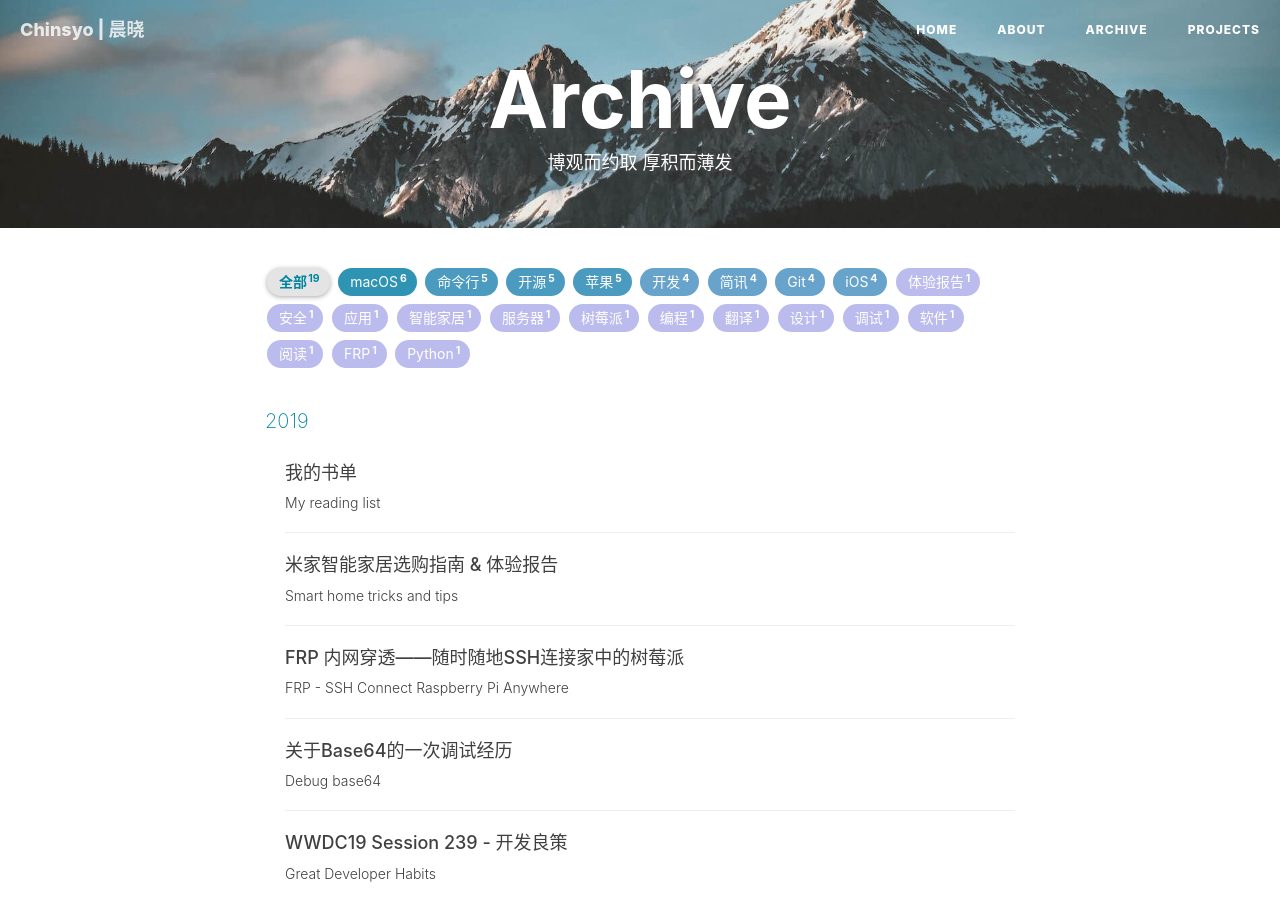
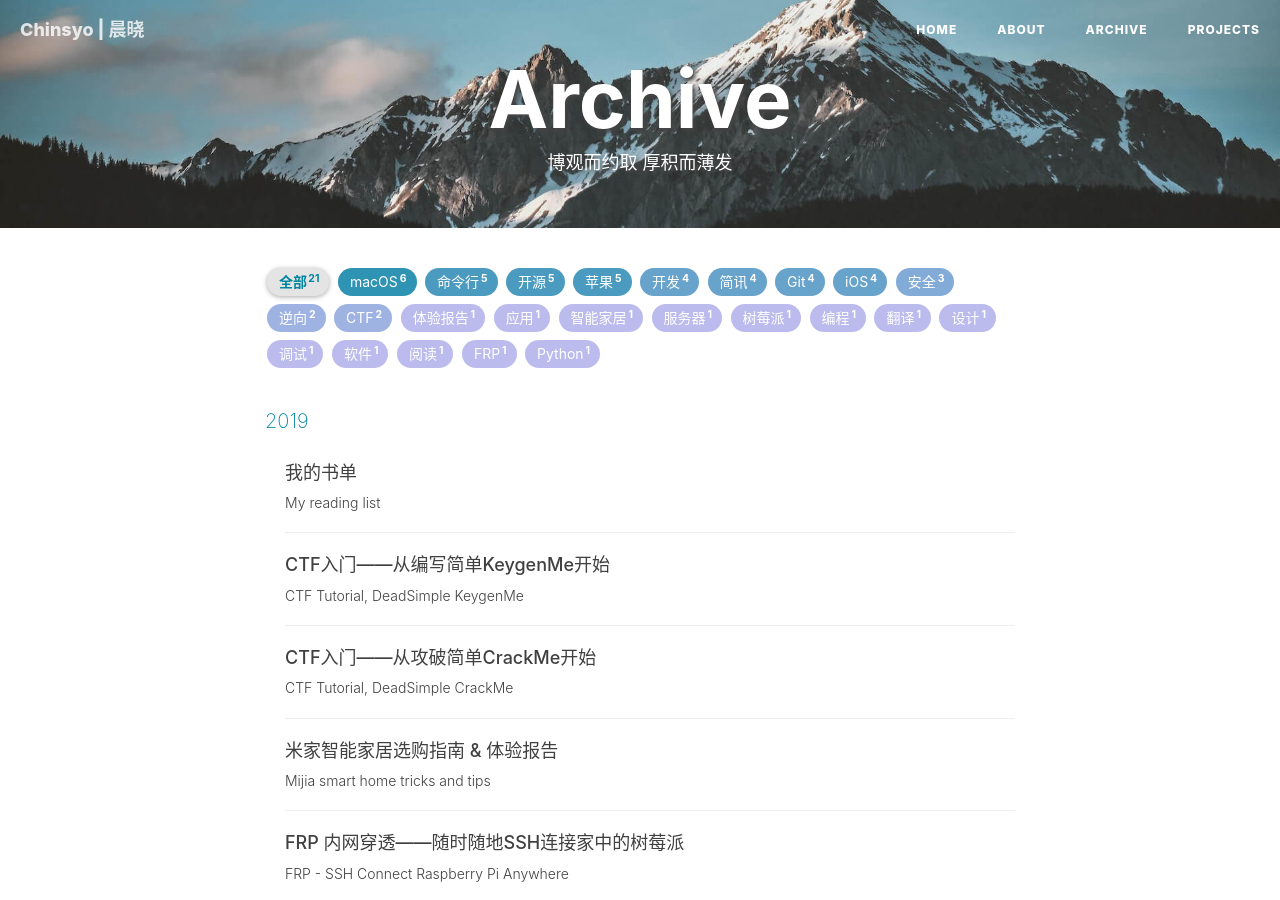
Before and after one commit to chinsyo/chinsyo.github.io, a Jekyll site: the page built from archive.html, in a window 1280 px wide and 900 px high. Built offline with Jekyll 4.4.1, drawn with Linux system fonts in a browser that asks for light colours; nearby versions of some CDN libraries; comment, search, counter and statistics services are not loaded; some of the changed lines change nothing that is shown.

Commit message:
add ctf articles

````diff
--- a/_config.yml
+++ b/_config.yml
@@ -14,8 +14,7 @@ future: true
 RSS: true
 weibo_username: chinsyo
 github_username: chinsyo
-zhihu_username: chinsyo
-# twitter_username: wangchenxiao000
+mailme_username: lPf8-frn7fvU5eW69-v5
 
 
 
--- a/_includes/sns-links.html
+++ b/_includes/sns-links.html
@@ -48,12 +48,12 @@
     </a>
   </li>
   {% endif %}
-  {% if site.zhihu_username %}
+  {% if site.mailme_username %}
   <li>
-    <a target="_blank" href="https://www.zhihu.com/people/{{ site.zhihu_username }}">
+    <a target="_blank" href="http://mail.qq.com/cgi-bin/qm_share?t=qm_mailme&email={{ site.mailme_username }}">
       <span class="fa-stack fa-lg">
         <i class="fa fa-circle fa-stack-2x"></i>
-        <i class="fa fa-stack-1x fa-inverse">知</i>
+        <i class="fa fa-envelope fa-stack-1x fa-inverse"></i>
       </span>
     </a>
   </li>
--- a/_posts/2019-08-11-smart-home-tricks-and-tips.md
+++ b/_posts/2019-08-11-mijia-smart-home-tricks-and-tips.md
@@ -1,6 +1,6 @@
 ---
 title: 米家智能家居选购指南 & 体验报告
-subtitle: Smart home tricks and tips
+subtitle: Mijia smart home tricks and tips
 date: 2019-08-11 12:00:00
 tags:
   - 体验报告
--- /dev/null
+++ b/_posts/2019-08-16-ctf-tutorial-deadsimple-crackme.md
@@ -0,0 +1,190 @@
+---
+title: CTF入门——从攻破简单CrackMe开始
+subtitle: CTF Tutorial, DeadSimple CrackMe
+date: 2019-08-16 12:00:00
+tags:
+  - CTF
+  - 逆向
+  - 安全
+---
+
+也许你还不知道什么是CTF和RE(Reverse Engineer 逆向工程)，但你可能已经被韩商言和李现刷屏了几个轮回，最近人气和口碑双丰收的电视剧《亲爱的 热爱的》对CTF这个安全领域的概念做了全民科普。
+
+某天我家那位不知防火墙是何物的人民教师和我闲聊时问起CTF，作为网安公司的研发工程师既诧异又欣慰，诧异的是CTF早于信息安全本身走近大众，欣慰的是在格子衫和秃头怪的调侃声中，电视剧居然率先为这个行业正名。
+
+CTF(Capture The Flag 夺旗赛)是信息安全技术竞赛的一种形式，而逆向工程是信息安全技术的一个范畴，国内知名安全论坛看雪主办的KCTF就是由CrackMe攻防大赛发展而来。
+
+CrackMe是一类供人尝试破解的程序，攻击者和发布者就软件保护和破解展开较量，通常以输入通过软件校验注册码为目标。
+
+由于本职工作iOS研发工程师的缘故，本次示例以macOS系统为例。首先我们需要找到攻破的目标即CrackMe程序，访问 https://reverse.put.as/crackmes/ 找到页面最下方的DeadSimple进行下载，从未知来源下载软件要记得校验摘要和查杀病毒，下面是DeadSimple的摘要信息和查杀结果。
+
+![](http://pwj4lonpu.bkt.clouddn.com/imgdeadsimple-virscan.jpg)
+
+（吐槽一下腾讯，原本打算选择腾讯哈勃的扫描结果，可我一个macOS程序居然给我扫出C盘路径和写入注册表……拜拜了您呐。）
+
+先双击运行程序看看效果，不出意外会弹出两个弹窗，分别如图。
+
+![](http://pwj4lonpu.bkt.clouddn.com/imgdeadsimple-developer-warning.jpg)
+
+首先提示不是通过AppStore下载，并且没有经过开发者证书签名。
+
+![](http://pwj4lonpu.bkt.clouddn.com/imgdeadsimple-update-warning.jpg)
+
+接着提示尚未针对您的Mac优化，这是因为CrackMe程序不包含当前x86_64的架构。
+
+前往 系统偏好设置->安全与隐私 允许安装，如下图，点击「仍要打开」。如果你的页面没有「允许从以下位置下载的应用」或运行时提醒「文件已损坏」，请参考 https://baijiahao.baidu.com/s?id=1594877309704492558&wfr=spider&for=pc 进行设置。
+
+![](http://pwj4lonpu.bkt.clouddn.com/imgdeadsimple-setting.jpg)
+
+启动后界面包含Name和Code两个输入框，和常见的激活界面相似。
+
+![](http://pwj4lonpu.bkt.clouddn.com/imgdeadsimple-ui-empty.jpg)
+
+这时随便输入一些信息，如123，123。校验失败会听到错误提示音。
+
+让我们开动起来尝试攻破第一个CrackMe，首先切换到可执行文件的工作路径，以桌面为例，路径为 ~/Desktop/DeadSimple.app/Contents/MacOS ，查看符号表寻找切入点。
+
+```bash
+$ file DeadSimple
+DeadSimple: Mach-O universal binary with 2 architectures: [i386:Mach-O executable i386] [ppc:Mach-O executable ppc]
+DeadSimple (for architecture i386):  Mach-O executable i386
+DeadSimple (for architecture ppc):  Mach-O executable ppc
+$ uname -m
+x86_64
+```
+
+当前系统架构x86_64，而可执行文件架构为i386和ppc，可见这个CrackMe年久失修，ppc是苹果在采用intel处理器之前使用的IBM PowerPC架构，所以软件是以i386兼容模式运行的。
+
+```bash
+$ nm -arch i386 DeadSimple
+00001d13 t -[AppDelegate check:]
+00001daa t -[AppDelegate checkCode:forName:]
+00003020 S .objc_class_name_AppDelegate
+         U .objc_class_name_NSObject
+         U _NSApplicationMain
+         U _NSBeep
+         U _NSRunAlertPanelRelativeToWindow
+0000200c D _NXArgc
+00002008 D _NXArgv
+         U ___CFConstantStringClassReference
+         U ___keymgr_dwarf2_register_sections
+00002000 D ___progname
+         U __cthread_init_routine
+00001d04 t __dyld_func_lookup
+00001000 A __mh_execute_header
+00001c16 t __start
+         U _atexit
+00002058 S _catch_exception_raise
+0000205c S _catch_exception_raise_state
+00002060 S _catch_exception_raise_state_identity
+00002064 S _clock_alarm_reply
+00002068 S _do_mach_notify_dead_name
+0000206c S _do_mach_notify_no_senders
+00002070 S _do_mach_notify_port_deleted
+00002074 S _do_mach_notify_send_once
+00002078 S _do_seqnos_mach_notify_dead_name
+0000207c S _do_seqnos_mach_notify_no_senders
+00002080 S _do_seqnos_mach_notify_port_deleted
+00002084 S _do_seqnos_mach_notify_send_once
+00002004 D _environ
+         U _errno
+         U _exit
+         U _mach_init_routine
+00001d0a t _main
+         U _objc_msgSend
+00002088 S _receive_samples
+00001cf8 t dyld_stub_binding_helper
+00001bec T start
+```
+
+macOS 平台编程语言 Objective-C 使用中括号表示方法，中括号前+表示类方法，-表示实例方法。看样子 -[AppDelegate check:] 就是我们要找的入手点，lldb挂载调试。
+
+```bash
+$ lldb DeadSimple
+(lldb) target create "DeadSimple"
+Current executable set to 'DeadSimple' (i386).
+(lldb)
+```
+
+根据前一步推理，查看对应的反汇编代码。
+
+```bash
+(lldb) di -n "-[AppDelegate check:]"
+DeadSimple`-[AppDelegate check:]:
+DeadSimple[0x1d13] <+0>:   pushl  %ebp
+DeadSimple[0x1d14] <+1>:   movl   %esp, %ebp
+DeadSimple[0x1d16] <+3>:   pushl  %esi
+DeadSimple[0x1d17] <+4>:   pushl  %ebx
+DeadSimple[0x1d18] <+5>:   subl   $0x20, %esp
+DeadSimple[0x1d1b] <+8>:   movl   0x8(%ebp), %esi
+DeadSimple[0x1d1e] <+11>:  movl   0x3000, %eax
+DeadSimple[0x1d23] <+16>:  movl   0x8(%esi), %edx
+DeadSimple[0x1d26] <+19>:  movl   %eax, 0x4(%esp)
+DeadSimple[0x1d2a] <+23>:  movl   %edx, (%esp)
+DeadSimple[0x1d2d] <+26>:  calll  0x405e                    ; symbol stub for: objc_msgSend
+DeadSimple[0x1d32] <+31>:  movl   0xc(%esi), %edx
+DeadSimple[0x1d35] <+34>:  movl   %eax, %ebx
+DeadSimple[0x1d37] <+36>:  movl   0x3000, %eax
+DeadSimple[0x1d3c] <+41>:  movl   %edx, (%esp)
+DeadSimple[0x1d3f] <+44>:  movl   %eax, 0x4(%esp)
+DeadSimple[0x1d43] <+48>:  calll  0x405e                    ; symbol stub for: objc_msgSend
+DeadSimple[0x1d48] <+53>:  movl   %ebx, 0xc(%esp)
+DeadSimple[0x1d4c] <+57>:  movl   %eax, 0x8(%esp)
+DeadSimple[0x1d50] <+61>:  movl   0x3004, %eax
+DeadSimple[0x1d55] <+66>:  movl   %esi, (%esp)
+DeadSimple[0x1d58] <+69>:  movl   %eax, 0x4(%esp)
+DeadSimple[0x1d5c] <+73>:  calll  0x405e                    ; symbol stub for: objc_msgSend
+DeadSimple[0x1d61] <+78>:  testb  %al, %al
+DeadSimple[0x1d63] <+80>:  je     0x1d9f                    ; <+140>
+DeadSimple[0x1d65] <+82>:  movl   0x4(%esi), %eax
+DeadSimple[0x1d68] <+85>:  movl   $0x0, 0x10(%esp)
+DeadSimple[0x1d70] <+93>:  movl   $0x0, 0xc(%esp)
+DeadSimple[0x1d78] <+101>: movl   $0x2018, 0x8(%esp)        ; imm = 0x2018
+DeadSimple[0x1d80] <+109>: movl   %eax, 0x14(%esp)
+DeadSimple[0x1d84] <+113>: movl   $0x2028, 0x4(%esp)        ; imm = 0x2028
+DeadSimple[0x1d8c] <+121>: movl   $0x2038, (%esp)           ; imm = 0x2038
+DeadSimple[0x1d93] <+128>: calll  0x404a                    ; symbol stub for: NSRunAlertPanelRelativeToWindow
+DeadSimple[0x1d98] <+133>: addl   $0x20, %esp
+DeadSimple[0x1d9b] <+136>: popl   %ebx
+DeadSimple[0x1d9c] <+137>: popl   %esi
+DeadSimple[0x1d9d] <+138>: leave
+DeadSimple[0x1d9e] <+139>: retl
+DeadSimple[0x1d9f] <+140>: addl   $0x20, %esp
+DeadSimple[0x1da2] <+143>: popl   %ebx
+DeadSimple[0x1da3] <+144>: popl   %esi
+DeadSimple[0x1da4] <+145>: leave
+DeadSimple[0x1da5] <+146>: jmp    0x4045                    ; symbol stub for: NSBeep
+(lldb)
+```
+
+输出的信息很长，鉴于可能不是每位读者都十分熟悉汇编语言，这里做简要的补充。retl表示返回，movl表示赋值，je(jump equal)表示当前一条指令的对比结果相同时跳转到指定地址继续执行，否则按顺序向下继续执行。
+
+所以，简要的了解这段汇编的执行顺序后，发现这段汇编程序只有一个分支判断。
+
+```bash
+DeadSimple[0x1d63] <+80>:  je     0x1d9f
+```
+
+再观察分支的执行情况，不难看出0x1d9f地址执行的是恢复栈底并蜂鸣报错。
+
+所以，绕过这个检查的方式之一就是跳过0x1d63的判断逻辑。在汇编语言中，nop指令表示no operation即不做操作，opcode为0x90。je 0x1d63的下一条指令地址为0x1d65，0x1d65-0x1d63=2，所以我们接下来要做的就是对0x1d63开始的2个字节填充0x90。
+
+使用vi以二进制方式打开可执行文件。
+
+```bash
+$ vi -b DeadSimple
+```
+
+![](http://pwj4lonpu.bkt.clouddn.com/imgdeadsimple-ui-empty.jpg)
+
+放眼望去满是^和@组成的符号，这是因为二进制文件不是有效的ascii可视字符，在vi输入:%!xxd 进入hex编辑模式，这下顺眼多了。
+
+![](http://pwj4lonpu.bkt.clouddn.com/imgdeadsimple-vi-hex.jpg)
+
+在vi中移动光标到0x1d63对应的地址（搜索1d60，然后向后数3字节即6个hex字符），将 74 3a 修改为 90 90。输入:%xxd -r 退出hex模式并保存文件。
+
+这时再次运行软件，随便输入内容，可以看到成功提示弹窗。
+
+![](http://pwj4lonpu.bkt.clouddn.com/imgdeadsimple-ui-success.jpg)
+
+友情提示，修改完毕二进制后可以重新查看反汇编检验修改的结果再运行程序，由于篇幅不再展开。下一篇将围绕如何倒推校验逻辑，编写一个注册码生成程序。
--- /dev/null
+++ b/_posts/2019-08-17-ctf-tutorial-deadsimple-keygenme.md
@@ -0,0 +1,199 @@
+---
+title: CTF入门——从编写简单KeygenMe开始
+subtitle: CTF Tutorial, DeadSimple KeygenMe
+date: 2019-08-17 12:00:00
+tags:
+  - CTF
+  - 逆向
+  - 安全
+---
+
+在前一篇文章《CTF入门——从攻破简单CrackMe开始》中介绍了如何通过填充nop编辑可执行文件的二进制内容绕过校验逻辑，本文会进一步介绍如何通过反汇编代码倒推出注册码生成逻辑，编写一个注册机程序。
+
+注册码生成程序也称为 KeygenMe ，通常 CTF 比赛中相关题目暴力破解得分最低，修改程序得分次之，注册机得分最高。
+
+回顾查看符号表寻找切入点的步骤，细心的读者想必会有疑问，-[AppDelegate check:] 和 -[AppDelegate checkCode:forName:] 看起来都有可能是校验注册码，为什么我选择了从前者入手呢？
+
+```bash
+$ nm -arch i386 DeadSimple
+00001d13 t -[AppDelegate check:]
+00001daa t -[AppDelegate checkCode:forName:]
+00003020 S .objc_class_name_AppDelegate
+         U .objc_class_name_NSObject
+         U _NSApplicationMain
+         U _NSBeep
+         U _NSRunAlertPanelRelativeToWindow
+...
+```
+
+逆向工程是一种产品设计技术再现过程，本例中用户和产品的交互是通过图形界面进行的。Objective-C 语言中冒号后跟着方法的参数，点击按钮这个交互在 macOS 平台通常通过 Action-Target 模式添加且参数只有一个触发交互的图形控件，由此猜测前者是按钮点击事件。
+
+
+因此通过 -[AppDelegate checkCode:forName:] 入手同样有效，但是需要对反汇编的逻辑进行倒推，难度较之前会有提升，同时也是本篇的练习目标。
+
+首先还原 check: 和 checkCode:forName: 两者的关系，我们不妨假设前者调用后者并采用后者的返回值决定正确提示或是蜂鸣报错。
+
+
+对两个函数的开始和结束分别设置断点，结束断点的地址可以由反汇编获得。
+
+```bash
+$ lldb DeadSimple
+(lldb) target create "DeadSimple"
+Current executable set to 'DeadSimple' (i386).
+(lldb) di -n "-[AppDelegate check:]"
+DeadSimple`-[AppDelegate check:]:
+DeadSimple[0x1d13] <+0>:   pushl  %ebp
+...
+DeadSimple[0x1da4] <+145>: leave
+DeadSimple[0x1da5] <+146>: jmp    0x4045                    ; symbol stub for: NSBeep
+(lldb) di -n "-[AppDelegate checkCode:forName:]"
+DeadSimple`-[AppDelegate checkCode:forName:]:
+DeadSimple[0x1daa] <+0>:   pushl  %ebp
+...
+DeadSimple[0x1ea4] <+250>: leave
+DeadSimple[0x1ea5] <+251>: retl
+```
+
+得出check:的起始地址为0x1d13，返回地址为0x1da5。checkCode:forName的起始地址为0x1daa，返回地址为0x1ea5。对起始地址和返回地址分别加断点。
+
+```bash
+(lldb) br s -n "-[AppDelegate check:]"
+Breakpoint 1: where = DeadSimple`-[AppDelegate check:], address = 0x00001d13
+(lldb) br s -a 0x1da5
+Breakpoint 2: address = 0x00001da5
+(lldb) br s -n "-[AppDelegate checkCode:forName:]"
+Breakpoint 3: where = DeadSimple`-[AppDelegate checkCode:forName:], address = 0x00001daa
+(lldb) br s -a 0x1ea5
+Breakpoint 4: address = 0x00001ea5
+```
+
+接下来运行程序查看断点触发的顺序，运行之前我们猜想的执行顺序如下图。
+
+![](http://pwj4lonpu.bkt.clouddn.com/deadsimple-memory-graph.jpg)
+
+```bash
+Process 13850 stopped
+* thread #1, queue = 'com.apple.main-thread', stop reason = breakpoint 1.1
+    frame #0: 0x00001d13 DeadSimple`-[AppDelegate check:]
+DeadSimple`-[AppDelegate check:]:
+->  0x1d13 <+0>: pushl  %ebp
+    0x1d14 <+1>: movl   %esp, %ebp
+    0x1d16 <+3>: pushl  %esi
+    0x1d17 <+4>: pushl  %ebx
+Target 0: (DeadSimple) stopped.
+(lldb) c
+Process 13850 resuming
+Process 13850 stopped
+* thread #1, queue = 'com.apple.main-thread', stop reason = breakpoint 3.1
+    frame #0: 0x00001daa DeadSimple`-[AppDelegate checkCode:forName:]
+DeadSimple`-[AppDelegate checkCode:forName:]:
+->  0x1daa <+0>: pushl  %ebp
+    0x1dab <+1>: movl   %esp, %ebp
+    0x1dad <+3>: subl   $0x28, %esp
+    0x1db0 <+6>: movl   0x3008, %eax
+Target 0: (DeadSimple) stopped.
+(lldb) c
+Process 13850 resuming
+Process 13850 stopped
+* thread #1, queue = 'com.apple.main-thread', stop reason = breakpoint 6.1
+    frame #0: 0x00001ea5 DeadSimple`-[AppDelegate checkCode:forName:] + 251
+DeadSimple`-[AppDelegate checkCode:forName:]:
+->  0x1ea5 <+251>: retl
+    0x1ea6:        addb   %al, (%eax)
+    0x1ea8:        addb   %al, (%eax)
+    0x1eaa:        addb   %al, (%eax)
+Target 0: (DeadSimple) stopped.
+(lldb) c
+Process 13850 resuming
+Process 13850 stopped
+* thread #1, queue = 'com.apple.main-thread', stop reason = breakpoint 5.1
+    frame #0: 0x00001da5 DeadSimple`-[AppDelegate check:] + 146
+DeadSimple`-[AppDelegate check:]:
+->  0x1da5 <+146>: jmp    0x4045                    ; symbol stub for: NSBeep
+DeadSimple`-[AppDelegate checkCode:forName:]:
+    0x1daa <+0>:   pushl  %ebp
+    0x1dab <+1>:   movl   %esp, %ebp
+    0x1dad <+3>:   subl   $0x28, %esp
+Target 0: (DeadSimple) stopped.
+```
+
+断点触发顺序和我们猜想的一致，分析校验逻辑需要熟悉汇编语言，这时祭出我们的神器 Hopper，站在巨人的肩膀上继续。
+
+通常进行静态分析之前需要对应用脱壳，本例没有加壳所以可以直接分析。
+
+![](http://pwj4lonpu.bkt.clouddn.com/deadsimple-hopper-hex.jpg)
+
+拖入 Hopper 依次点击1、2后查看反汇编代码，和在 lldb 中执行 disassemble 结果基本一致，这时点击3可以查看生成的伪代码。
+
+![](http://pwj4lonpu.bkt.clouddn.com/deadsimple-hopper-psedo.jpg)
+
+生成的伪代码已经非常接近真实代码的流程，根据上下文可以推断出返回类型是 BOOL，arg2 和 arg3 应该是 NSString 类型。
+
+
+
+cvtsi2sd是将DWORD(4字节)整型数转换为浮点型数，cvttsd2si则反之，sqrtsd是开方运算。前往 https://www.felixcloutier.com/x86/ 查看指令详情。
+
+
+
+对照伪代码写出Objective-C的代码，得出结论注册码有以下几个要求:
+
+ 注册码应该为使用连字符连接的两个数字
+连字符的后半部分数字应该为前半部分数字的平方
+连字符的前半部分数字应该为 name 字符串 ascii 编码的数值之和
+
+```Objective-C
+- (BOOL)checkCode:(NSString *)code forName:(NSString *)name {
+    NSArray *comps = [code componentsSeparatedByString:@"-"];
+    if (comps.count == 2) {
+        int headValue = [[comps objectAtIndex:0] intValue];
+        NSString *tailString = [comps objectAtIndex:1];
+        int tailValue = [tailString intValue];
+        if (sqrtf((float)tailValue) == (float)headValue) {
+            int i = 0;
+            while (i < tailString.length) {
+                i += 1;
+                headValue -= ([name characterAtIndex:i] & 0xffff);
+            }
+        } else {
+            return false;
+        }
+    }
+    return false;
+}
+```
+
+对照着校验逻辑，不难编写出注册码生成程序。
+
+```python
+#! /usr/bin/env python3
+from sys import argv
+from functools import reduce
+def strsum(name):
+    nums = [ord(c) for c in list(name)]
+    return reduce(lambda x,y: x+y, nums)
+if __name__ == '__main__':
+    assert len(argv) > 1, "用户名不能为空"
+    name = argv[1]
+    v1 = strsum(name)
+    print("{}: {}-{}".format(name, v1, v1*v1))
+```
+
+运行我们的注册码生成程序，复制控制台输出。
+
+```bash
+$ python3 deadsimple-keygen.py "chenxiao"
+chenxiao: 847-717409
+```
+
+将控制台的输出填入输入框，点击 Check 校验。
+
+![](http://pwj4lonpu.bkt.clouddn.com/deadsimple-ui-input.jpg)
+
+显示正确，撒花！🎉
+
+![](http://pwj4lonpu.bkt.clouddn.com/imgdeadsimple-ui-success.jpg)
+
+
+以上分析的流程同样适用于现实中的软件激活，不过切记遵守法律法规。最后附一张安全专家tk教主的某乎答案自我惕励。
+
+![](http://pwj4lonpu.bkt.clouddn.com/deadsimple-tk.jpg)
````
